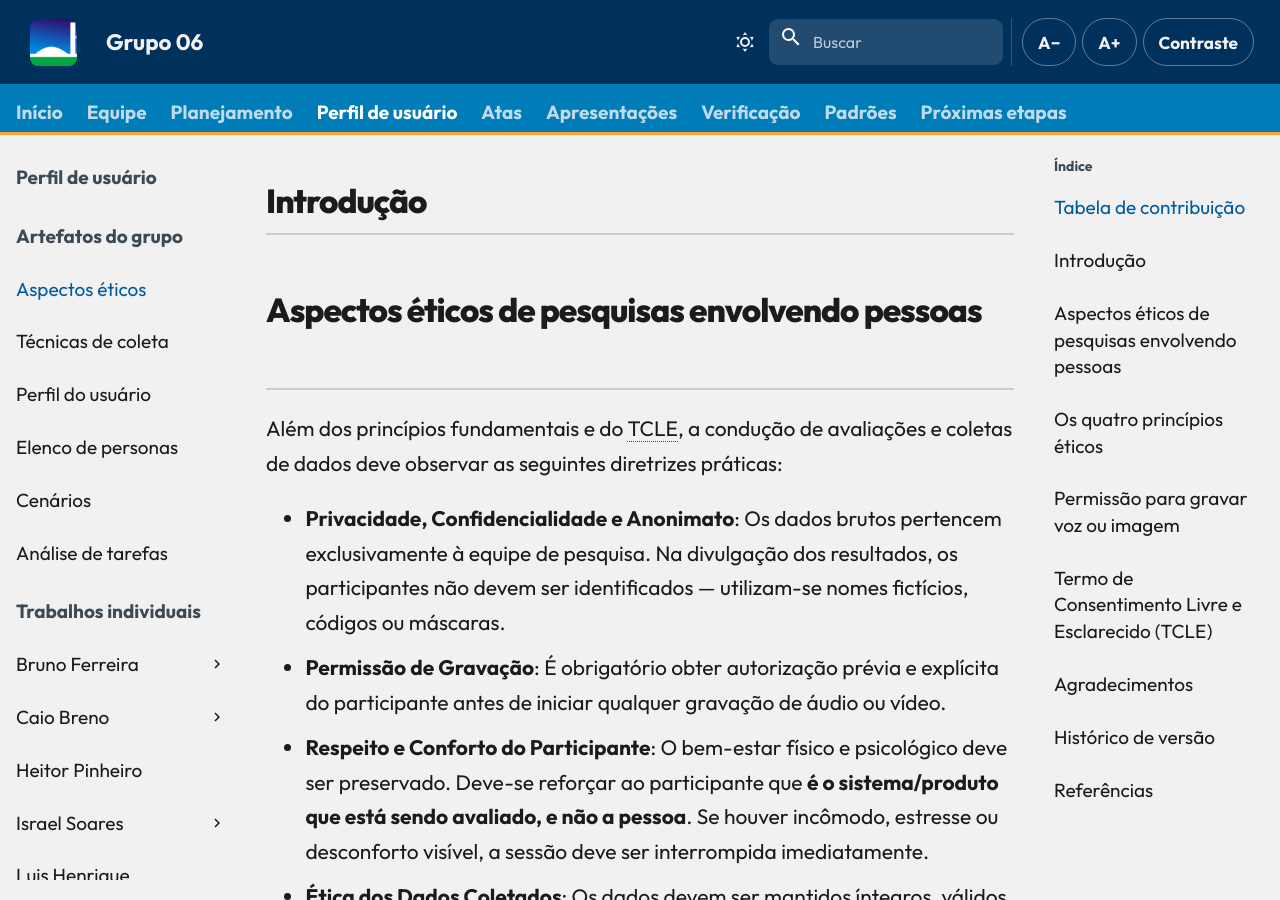
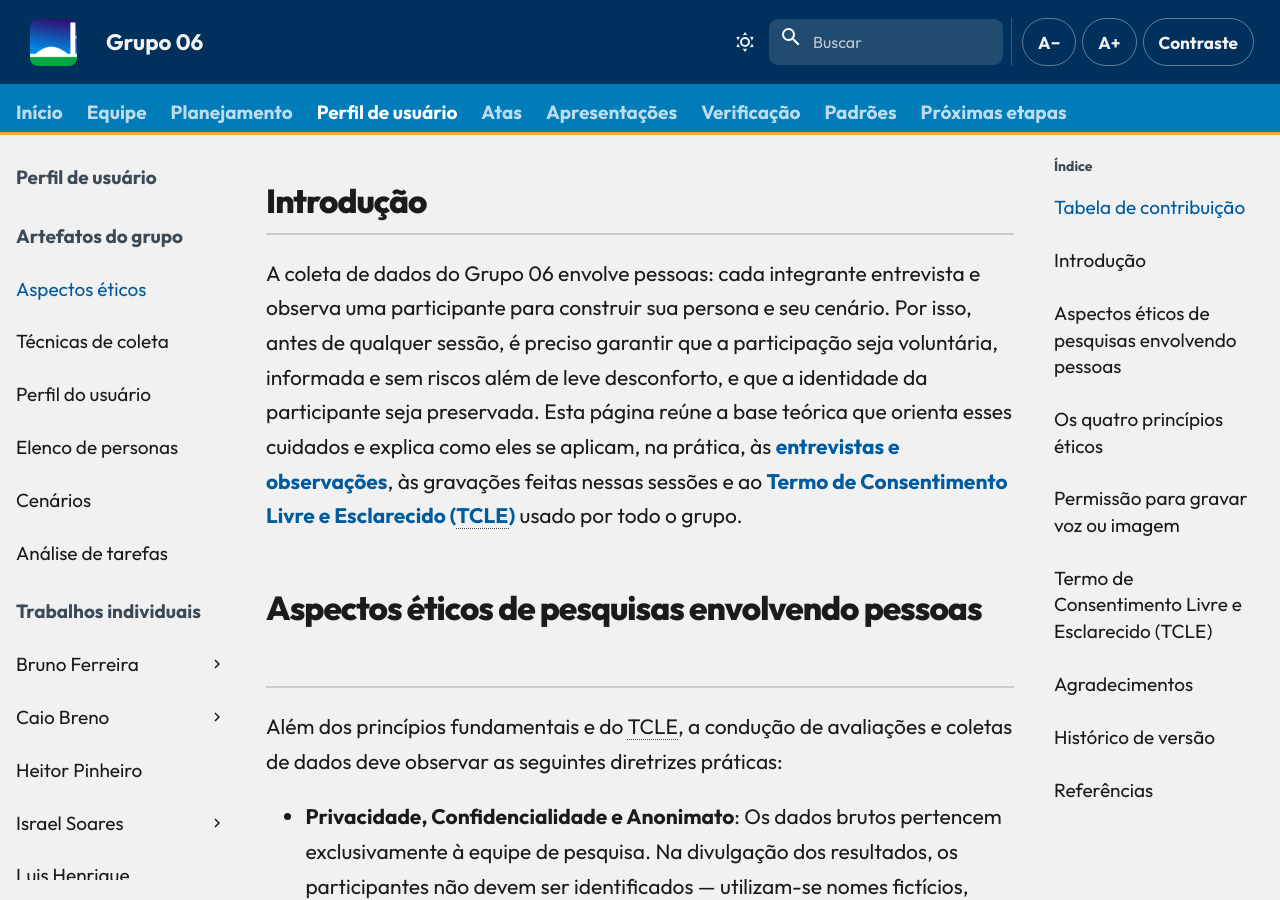
Before and after one commit to Interacao-Humano-Computador/2026.2-Grupo06, an MkDocs documentation site: the page built from docs/entrega-2/etica.md, in a window 1280 px wide and 900 px high, scrolled down 905 px. Built offline with MkDocs 1.6.1 and Material for MkDocs 9.7.7, drawn with Linux system fonts in a browser that asks for light colours; comment, search, counter and statistics services are not loaded; some of the changed text lies outside the part shown.

Commit message:
correção do etica.md e agradecimentos

```diff
--- a/docs/entrega-2/etica.md
+++ b/docs/entrega-2/etica.md
@@ -18,7 +18,7 @@ A Tabela 1 registra quem atuou neste artefato.
 
 ## Introdução
 
-<!-- Preencher: por que a coleta de dados do grupo precisa observar aspectos éticos, e quais artefatos esta página orienta (entrevistas, observações, gravações e TCLE usados nas sessões). -->
+A coleta de dados do Grupo 06 envolve pessoas: cada integrante entrevista e observa uma participante para construir sua persona e seu cenário. Por isso, antes de qualquer sessão, é preciso garantir que a participação seja voluntária, informada e sem riscos além de leve desconforto, e que a identidade da participante seja preservada. Esta página reúne a base teórica que orienta esses cuidados e explica como eles se aplicam, na prática, às [entrevistas e observações](entrevista-observacao.md), às gravações feitas nessas sessões e ao [Termo de Consentimento Livre e Esclarecido (TCLE)](etica.md#termo-de-consentimento-livre-e-esclarecido-tcle) usado por todo o grupo.
 
 ## Aspectos éticos de pesquisas envolvendo pessoas
 
@@ -66,7 +66,7 @@ A Tabela 3 registra os TCLE aplicados pelo grupo.
 
 ## Agradecimentos
 
-<!-- Preencher, se aplicável. -->
+Esta página contou com o apoio de ferramenta de inteligência artificial generativa na formatação Markdown e na redação preliminar do conteúdo. A revisão do conteúdo e a responsabilidade pelo que está publicado são do autor.
 
 ## Histórico de versão
 
```
